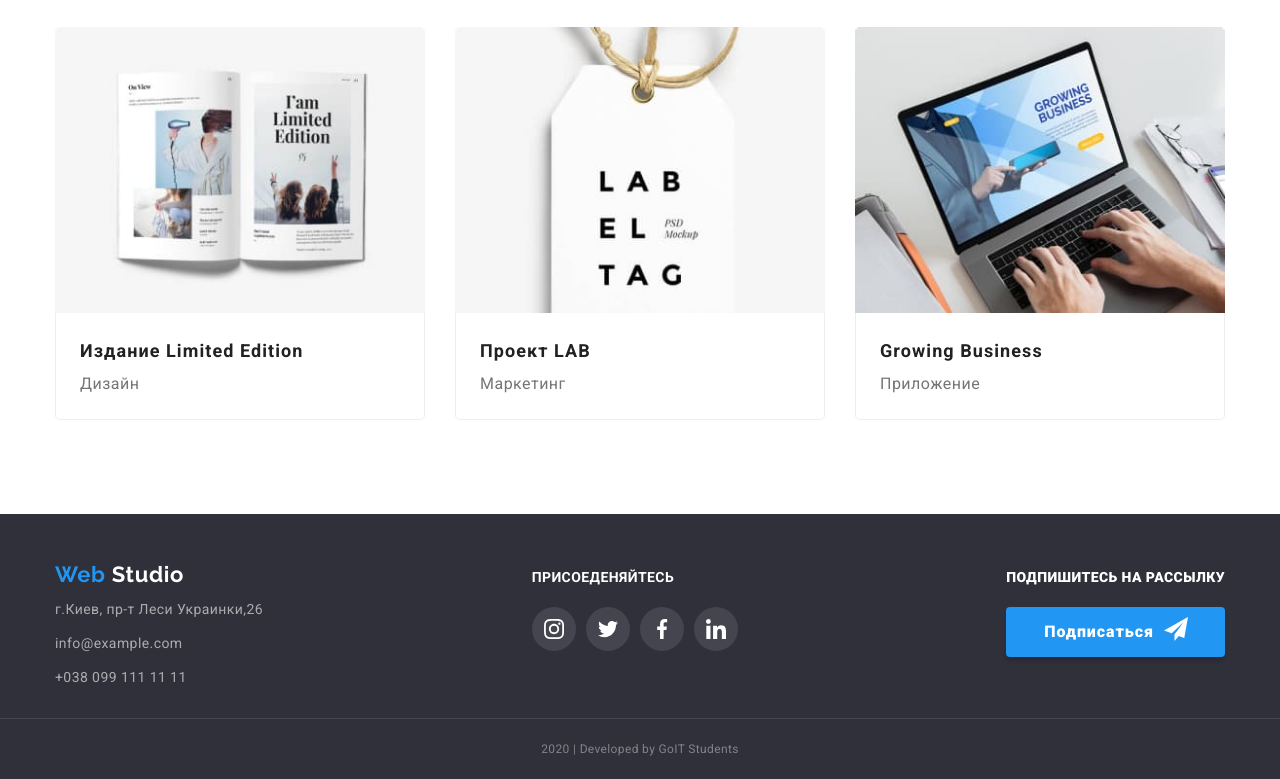
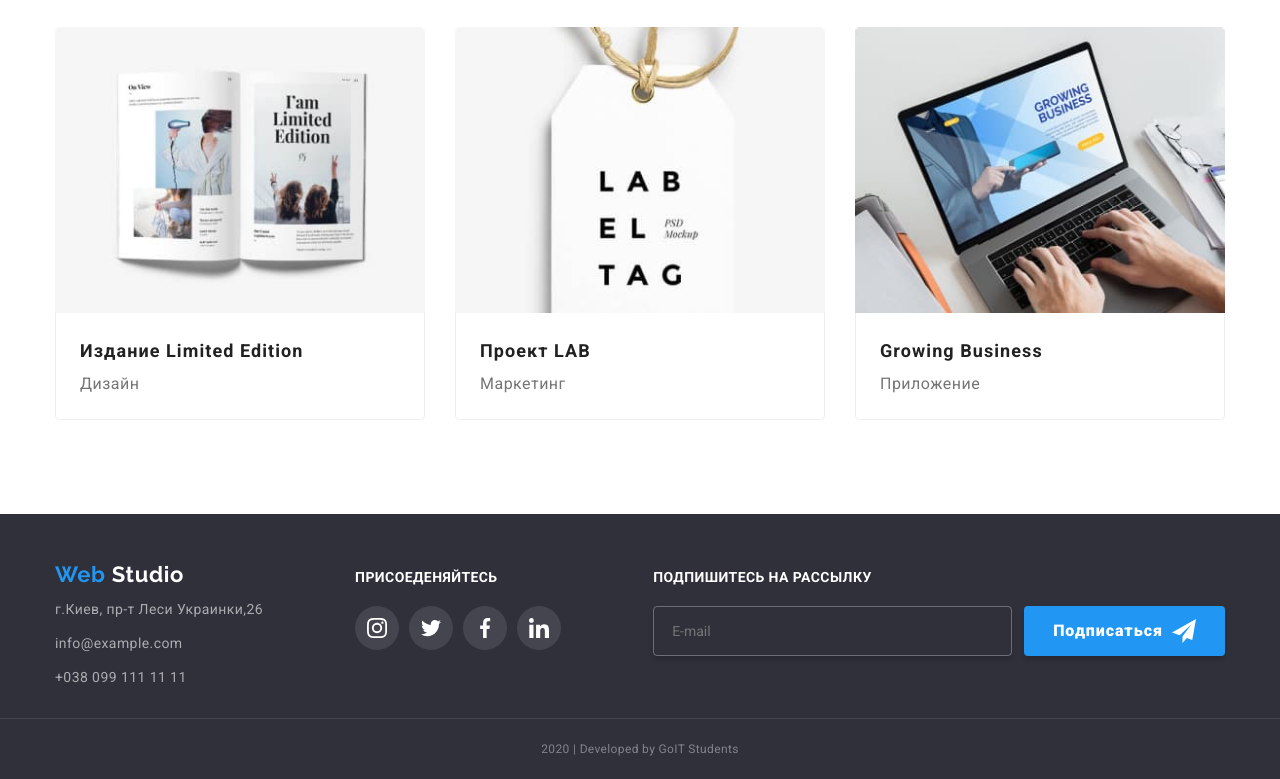
Before and after one commit to RomanPalna/goit-markup-hw-06, a plain HTML site: page portfolio.html in a window 1280 px wide. Shown: the part 1081-1860 px from the top of the page. Drawn offline with nearby package versions, Linux system fonts and the light colour scheme.

Commit message:
form for footer

```diff
--- a/css/styles.css
+++ b/css/styles.css
@@ -894,12 +894,29 @@ main {
 
 .footer-subscribe {
   display: flex;
-  flex-direction: column;
+  align-items: flex-end;
 }
 
-.footer-subscribe-text,
+.footer-subscribe-text {
+  display: grid;
+}
+
 .join__text {
-  margin-bottom: 21px;
+  margin-bottom: 20px;
+}
+
+.footer__subscribe-input {
+  width: 359px;
+  height: 50px;
+  margin-top: 20px;
+  padding: 12px 18px;
+
+  border: 1px solid rgba(255, 255, 255, 0.3);
+  box-sizing: border-box;
+  box-shadow: 0px 4px 4px rgba(0, 0, 0, 0.15);
+  border-radius: 4px;
+
+  background-color: transparent;
 }
 
 .footer-subscribe__btn {
@@ -918,9 +935,8 @@ main {
 
   min-width: 200px;
   height: 50px;
-
-  padding-left: 29px;
-  padding-right: 62px;
+  padding: 10px 62px 10px 29px;
+  margin-left: 12px;
 
   transition: background-color 250ms var(--animation-timing-function),
     color 250ms var(--animation-timing-function);
@@ -941,8 +957,8 @@ main {
   height: 24px;
   background-image: url(../images/send.svg);
 
-  margin-left: 10px;
-  margin-right: 28px;
+  left: 148px;
+  top: 13px;
 
   transition: transform 250ms var(--animation-timing-function);
 }
--- a/portfolio.html
+++ b/portfolio.html
@@ -313,7 +313,15 @@
         </div>
 
         <div class="footer-subscribe">
-          <b class="footer-subscribe-text">Подпишитесь на рассылку</b>
+          <label class="footer-subscribe-text"
+            >Подпишитесь на рассылку
+            <input
+              type="email"
+              name="email"
+              class="footer__subscribe-input"
+              placeholder="E-mail"
+            />
+          </label>
           <button type="button" class="footer-subscribe__btn">
             Подписаться
           </button>
```
Also changed, not shown: index.html (+4 -1 lines).
